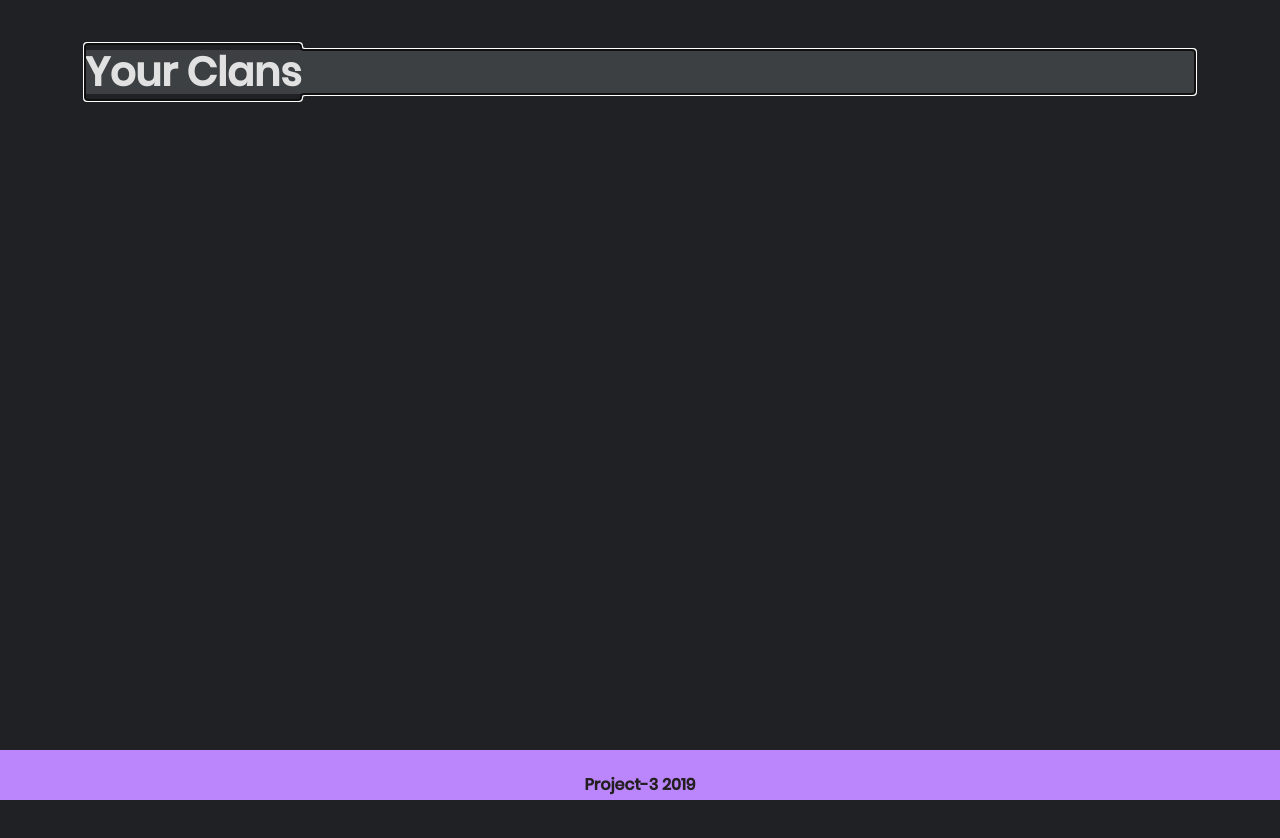
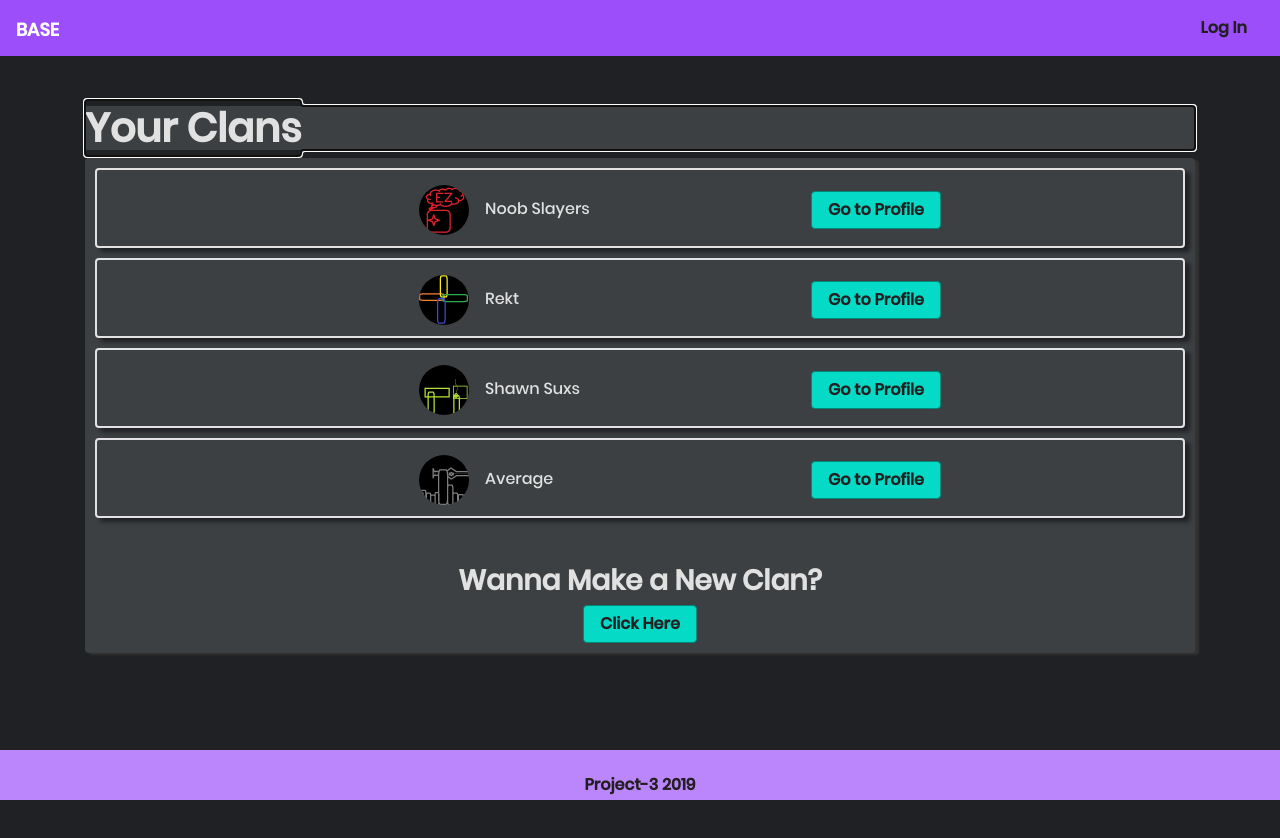
Before and after one commit to JohnCdev/TheGrid, a React (Create React App) app in the folder client/: page /clan in a window 1280 px wide. Shown: the top 838 px of the page. After the commit the page ends 800 px from the top, so only its background shows below. Built offline with nearby package versions, Linux system fonts and the light colour scheme; the HTML template or start-up script is replaced by a standard one; a web font is replaced by a local one.

Commit message:
your clans page done, some css, removed some unused vars

```diff
--- a/client/src/components/FindAlliesSearch/discoverListSearch.css
+++ b/client/src/components/FindAlliesSearch/discoverListSearch.css
@@ -9,6 +9,7 @@
     width: 100%;
     border: 2px solid #e2e2e2;
     margin-bottom: 10px;
+    box-shadow: 5px 4px 4px #202124;
 }
 
 .discoverListItem > div {
--- a/client/src/components/Nav/Nav.js
+++ b/client/src/components/Nav/Nav.js
@@ -34,7 +34,7 @@ const Nav = () => {
   }
 
   const homeLink = () => {
-    const currentLink = isAuthenticated ? "/feed" : "/";
+    const currentLink = isAuthenticated ? `/user-profile/${userData.userName}` : "/";
 
     return (
       <Link to={currentLink} className="navbar-brand">
@@ -58,7 +58,7 @@ const Nav = () => {
           </li>
           <li className="nav-item">
             {isAuthenticated ? (
-              <Link to="/clans" className="nav-link">
+              <Link to="/clan" className="nav-link">
                 Clans
               </Link>
             ) : null}
--- a/client/src/index.css
+++ b/client/src/index.css
@@ -125,3 +125,7 @@ hr {
       height: 1rem;
       border-width: .2em;
   }
+
+  .box-shadow-dark {
+      box-shadow: 4px 2px 2px #333333;
+  }
--- a/client/src/pages/EditProfile.js
+++ b/client/src/pages/EditProfile.js
@@ -1,12 +1,11 @@
 import React, { Component } from "react";
 import { Link } from "react-router-dom";
-import { Input, TextArea, FormBtn, InputPassword, InputEmail } from "../components/Form/Form";
+import { Input, FormBtn } from "../components/Form/Form";
 import API from "../utils/API";
 import { Container } from "../components/Grid/Grid";
 import Jumbotron from "../components/Jumbotron/Jumbotron";
 import Nav from "../components/Nav/Nav";
 import { Redirect } from 'react-router';
-import AddFriend from '../components/AddFriend/AddFriend';
 import Header from '../components/Header/Header';
 import { AuthContext } from '../context/AuthContext';
 import Default2 from '../images/profileImages/Default2.jpg';
--- a/client/src/pages/YourClansPage.js
+++ b/client/src/pages/YourClansPage.js
@@ -1,21 +1,61 @@
-import React, {useState, useEffect} from 'react';
+import React, { useState, useEffect } from 'react';
 import { Container } from '../components/Grid/Grid';
 import Header from '../components/Header/Header';
+import Nav from '../components/Nav/Nav';
+import Jumbotron from '../components/Jumbotron/Jumbotron';
+import ProfileIcon from '../components/ProfileIcon/ProfileIcon';
+import { Link } from "react-router-dom";
 
 const YourClansPage = () => {
+    const [yourClans, setYourClans] = useState([
+        { _id: "1", clanName: "Noob Slayers", clanReferenceName: "NoobSlayers", clanProfileImage: "Clan1" },
+        { _id: "2", clanName: "Rekt", clanReferenceName: "Rekt", clanProfileImage: "Clan2" },
+        { _id: "3", clanName: "Shawn Suxs", clanReferenceName: "ShawnSuxs", clanProfileImage: "Clan3" },
+        { _id: "4", clanName: "Average", clanReferenceName: "Average", clanProfileImage: "Clan4" },
+    ])
 
     useEffect(() => {
-
-    }
-    ,[])
+        console.log("api call goes here")
+    }, []);
 
     return (
-        <main>
-            <Container>
-                <Header headerText="Your Clans"/>
-            </Container>
-        </main>
+        <>
+            <Nav />
+            <main>
+                <Container>
+                    <Header headerText="Your Clans" />
+                    <section className="box-shadow-dark rounded">
+                        <div className="discoverList">
+                            {yourClans.length > 0 ?
+                                yourClans.map((clan) => {
+                                    return (
+                                        <div className="discoverListItem rounded" key={clan._id}>
+                                            <div style={{ 'textAlign': 'right', 'marginRight': '1em' }}>
+                                                <ProfileIcon large={true} profileImg={clan.clanProfileImage} />
+                                            </div>
+                                            <div style={{ 'textAlign': 'left' }}>
+                                                <span>{clan.clanName}</span>
+                                            </div>
+                                            <div style={{ 'textAlign': 'left' }}>
+                                                <Link to={`/user-profile/${clan.clanReferenceName}`}>
+                                                    <button className="btn btn-primary">Go to Profile</button>
+                                                </Link>
+                                            </div>
+                                        </div>
+                                    );
+                                })
+                                :
+                                <h3 className="mt-5" style={{ 'backgroundColor': '#3c4042' }}>You're not a member of any clans.</h3>}
+                            <h3 className="mt-5" style={{ 'backgroundColor': '#3c4042' }}>Wanna Make a New Clan?</h3>
+                            <Link to="/create-clan">
+                                <button type="button" className="btn btn-primary">Click Here</button>
+                            </Link>
+                        </div>
+                    </section>
+                </Container>
+            </main>
+        </>
     )
 }
 
-export default  YourClansPage;
+export default YourClansPage;
```
